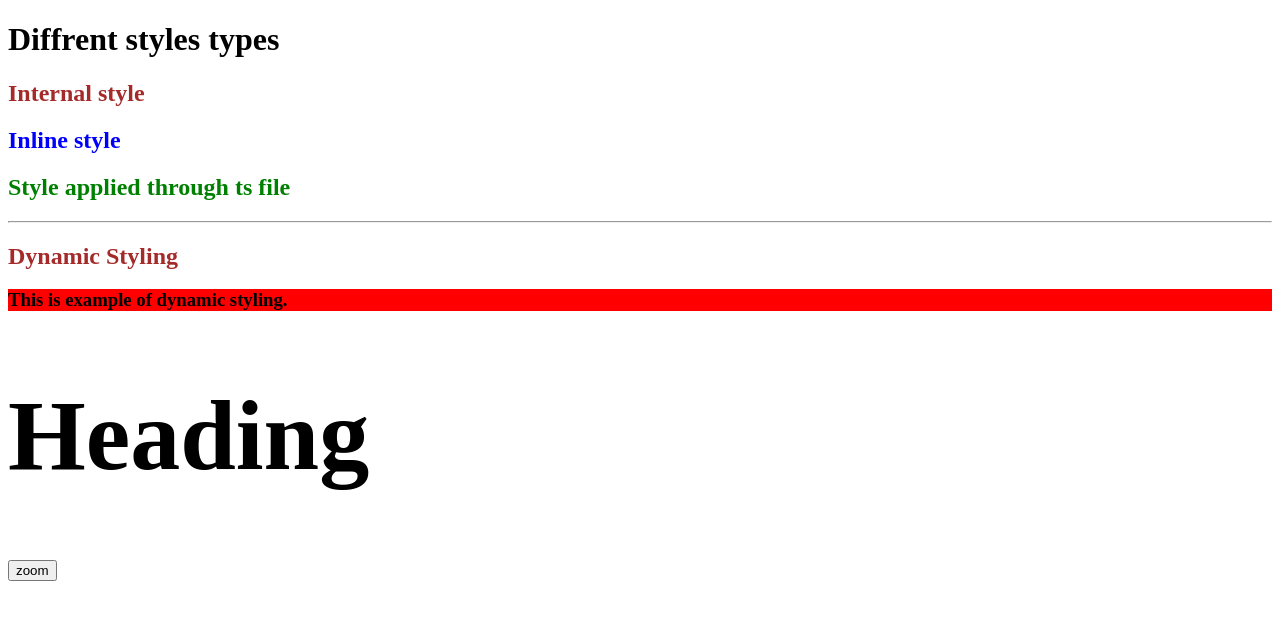
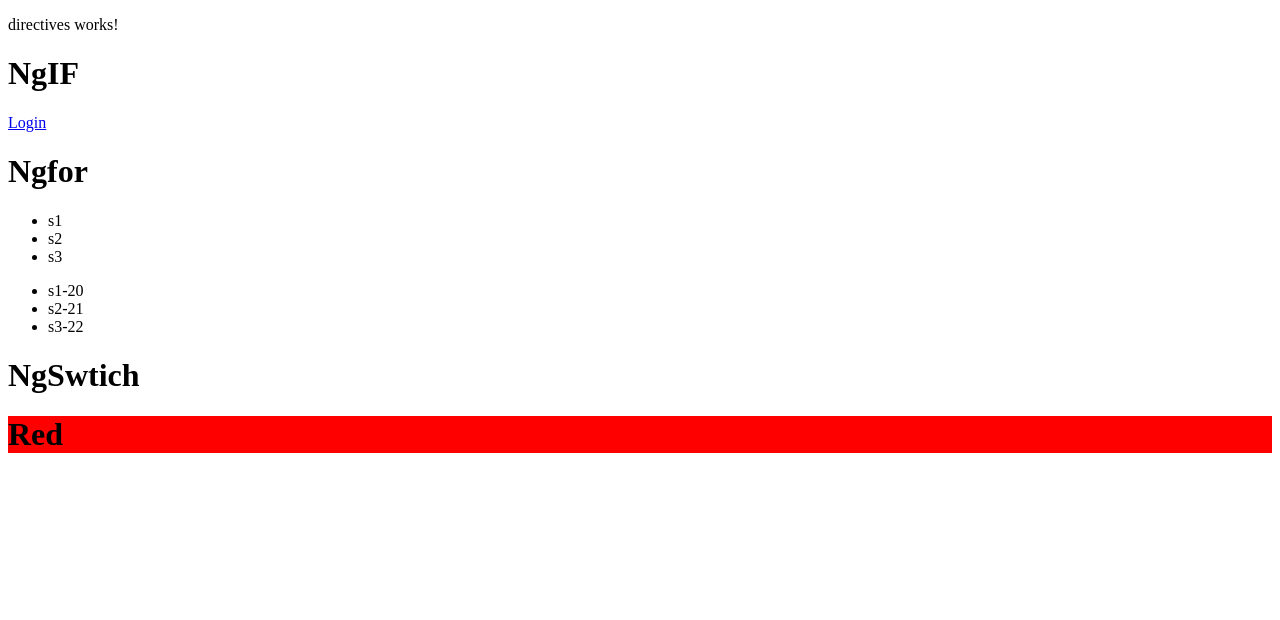
Before and after one commit to AryanNai08/Angular-Tutorial, an Angular app: page / in a window 1280 px wide. Shown: the top 620 px of the page. Built offline with nearby package versions, Linux system fonts and the light colour scheme.

Commit message:
(Angular):-Directives

```diff
--- a/src/app/app.html
+++ b/src/app/app.html
@@ -16,7 +16,7 @@
  <!-- <app-countercomponent></app-countercomponent> -->
 
  <!-- styles -->
-  <app-style-operater-componenet></app-style-operater-componenet>
+  <!-- <app-style-operater-componenet></app-style-operater-componenet> -->
 
 <!-- control flow -->
 <!-- <app-control-flow-component></app-control-flow-component> -->
@@ -29,3 +29,6 @@
 
   <!-- to do list -->
    <!-- <app-to-do-list></app-to-do-list> -->
+
+   <!-- directives -->
+    <app-directives></app-directives>
--- a/src/app/app.ts
+++ b/src/app/app.ts
@@ -9,10 +9,11 @@ import { ControlFlowComponent } from './control-flow-component/control-flow-comp
 import { SignalComponent } from './signal-component/signal-component';
 import { EffectComponenet } from './effect-componenet/effect-componenet';
 import { ToDoList } from './to-do-list/to-do-list';
+import { Directives } from './directives/directives';
 
 @Component({
   selector: 'app-root',
-  imports: [RouterOutlet,Login,ProfileComponenet,Countercomponent,StyleOperaterComponenet,ControlFlowComponent,SignalComponent,EffectComponenet,ToDoList],
+  imports: [RouterOutlet,Login,ProfileComponenet,Countercomponent,StyleOperaterComponenet,ControlFlowComponent,SignalComponent,EffectComponenet,ToDoList,Directives],
   templateUrl: './app.html',
   styleUrl: './app.css'
 })
--- /dev/null
+++ b/src/app/directives/directives.html
@@ -0,0 +1,28 @@
+<p>directives works!</p>
+
+<h1>NgIF</h1>
+<a href="#" *ngIf="login; else elseblock">Logout</a>
+<ng-template #elseblock>
+    <a href="#" >Login</a>
+</ng-template>
+
+<h1>Ngfor</h1>
+<ul>
+    <li *ngFor="let x of students">
+        {{x}}
+    </li>
+</ul>
+
+<ul>
+    <li *ngFor="let x of studentdata">
+        {{x.name}}-{{x.age}}
+    </li>
+</ul>
+
+<h1>NgSwtich</h1>
+<div [ngSwitch]="color">
+    <h1 *ngSwitchCase="'red'" style="background-color: red;">Red</h1>
+    <h1 *ngSwitchCase="'green'" style="background-color: green;">Green</h1>
+    <h1 *ngSwitchCase="'blue'" style="background-color: blue;">Blue</h1>
+    <h1 *ngSwitchDefault style="background-color: yellow;">Yellow</h1>
+</div>
--- /dev/null
+++ b/src/app/directives/directives.ts
@@ -0,0 +1,21 @@
+import { NgFor, NgIf, NgSwitch, NgSwitchCase, NgSwitchDefault } from '@angular/common';
+import { Component } from '@angular/core';
+
+@Component({
+  selector: 'app-directives',
+  imports: [NgIf,NgFor,NgSwitch,NgSwitchCase,NgSwitchDefault],
+  templateUrl: './directives.html',
+  styleUrl: './directives.css',
+})
+export class Directives {
+  login=false
+  color="red"
+  students=["s1","s2","s3"]
+
+  studentdata=[
+    {name:"s1",age:20},
+    {name:"s2",age:21},
+    {name:"s3",age:22}
+  ]
+
+}
```
Also changed, not shown: src/app/directives/directives.css (added), 1 other file (tests, documents, lock files or other folders).
